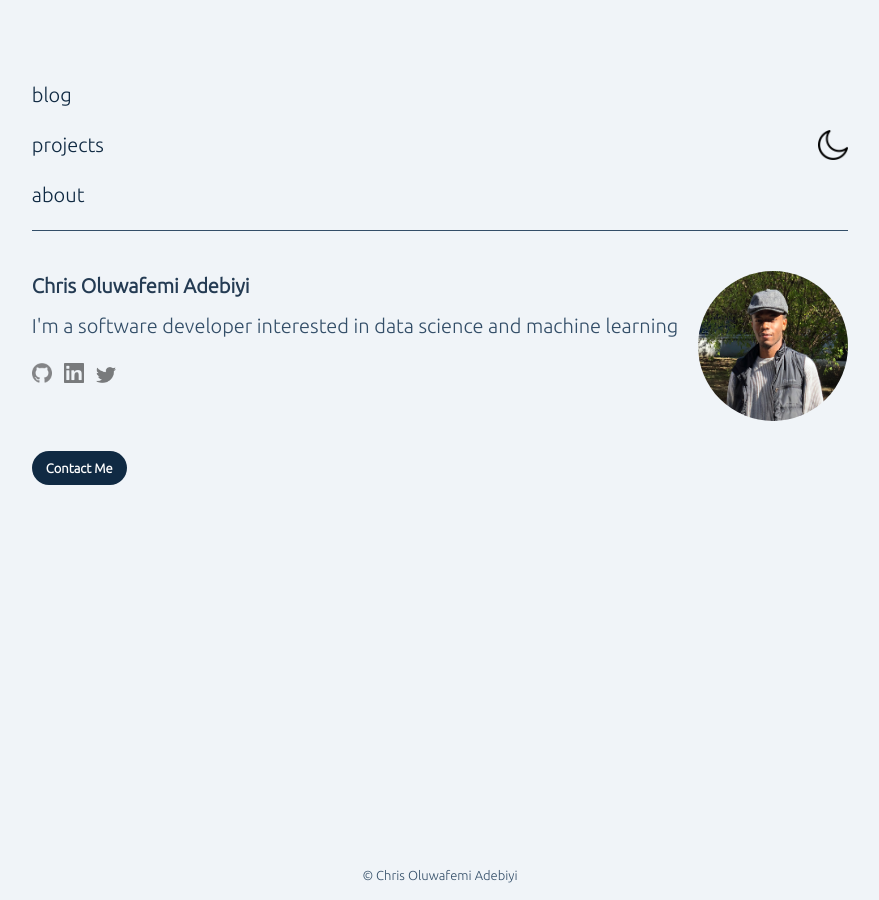
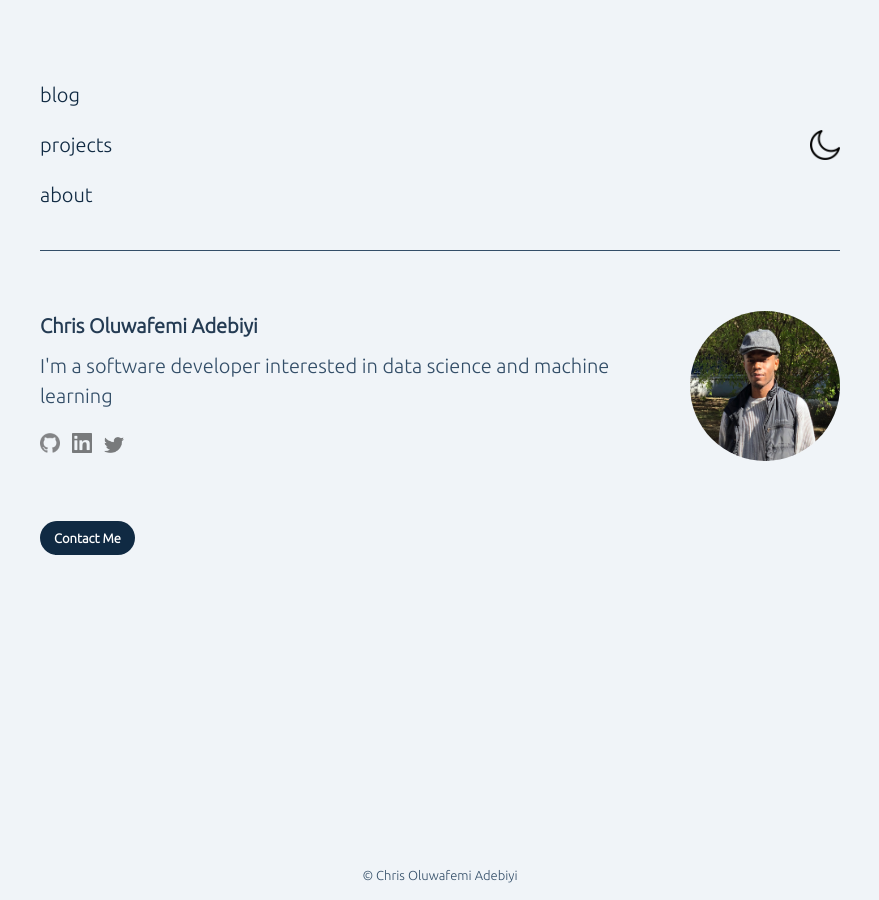
Before and after one commit to oluvvafemi/oluvvafemi.github.io, a Jekyll site: the page built from index.html, in a window 1280 px wide. Shown: the whole page, without its empty margins (200-1079 px from the left). Built offline with Jekyll 4.4.1, drawn with Linux system fonts in a browser that asks for light colours.

Commit message:
Align header and content

```diff
--- a/_layouts/default.html
+++ b/_layouts/default.html
@@ -21,10 +21,10 @@
   </head>
   <body>
     <div class="container">
-      <div class="home-header">
+      <div class="header">
         <ul>
-          <li><a href="/blog.html">blog</a></li>
-          <li><a href="/projects.html">projects</a></li>
+          <li><a href="/blog">blog</a></li>
+          <li><a href="/projects">projects</a></li>
           <li><a href="/">about</a></li>
         </ul>
         <img src="assets/images/mode/moon.png" id="mode-switch">
--- a/assets/css/home.css
+++ b/assets/css/home.css
@@ -1,14 +1,10 @@
 
 .home-info-container {
-  border-top: 1px solid;
   padding-top: 40px;
   display: flex;
   gap: 20px;
-}
-
-.divider {
-  border: 4px solid;
-  width: 70px;
+  width: 85vw;
+  justify-content: space-between;
 }
 
 .home-info-container > .info {
@@ -71,9 +67,6 @@ body.dark-mode .links a img{
 body.dark-mode .info > .name {
   color: #F0F4F8;
 }
-/* #mode-switch .dark-mode {
-  content: url("../images/sun.png");
-} */
 
 @media  (max-width:600px) {
   .home-info-container {
@@ -85,6 +78,9 @@ body.dark-mode .info > .name {
     flex-direction: column;
     align-items: center;
   }
+  .info > .description {
+    text-align: center;
+  }
 }
 
 @media  (min-width:600px) {
@@ -94,3 +90,9 @@ body.dark-mode .info > .name {
     border-radius: 50%;
   }
 }
+
+@media (min-width:80em){
+  .home-info-container {
+    width: 800px;
+  }
+}
--- a/assets/css/style.css
+++ b/assets/css/style.css
@@ -18,7 +18,8 @@ a {
 .container {
   display: flex;
   flex-direction: column;
-  align-items: flex-start;
+  /* align-items: flex-start; */
+  align-items: center;
   padding-top: 80px;
   padding-left: 80px;
   padding-right: 80px;
@@ -34,16 +35,17 @@ ul {
   gap: 20px;
 }
 
-.home-header {
+.header {
   margin-bottom: 20px;
+  border-bottom: 1px solid;
+  padding-bottom: 40px;
   display: flex;
   justify-content: space-between;
   align-items: center;
-  width: 100%;
+  width: 85vw;
 }
 
 #mode-switch {
-  /* content: url("../images/moon.png"); */
   width: 30px;
   height: 30px;
 }
@@ -73,20 +75,23 @@ body.dark-mode a {
   }
 }
 
-@media  (min-width:600px) {
+/* @media  (min-width:600px) {
   body {
     font-size: calc(16px + 1vw);
     line-height: calc(1.1em + 0.5vw);
     align-items: center;
   }
-}
+} */
 
-@media (min-width:50em){
+@media (min-width:30em){
   body {
     font-size: 20px;
     line-height: 30px;
   }
-  .divider {
-    width: 90px;
+}
+
+@media (min-width:80em){
+  .header {
+    width: 800px;
   }
 }
```
